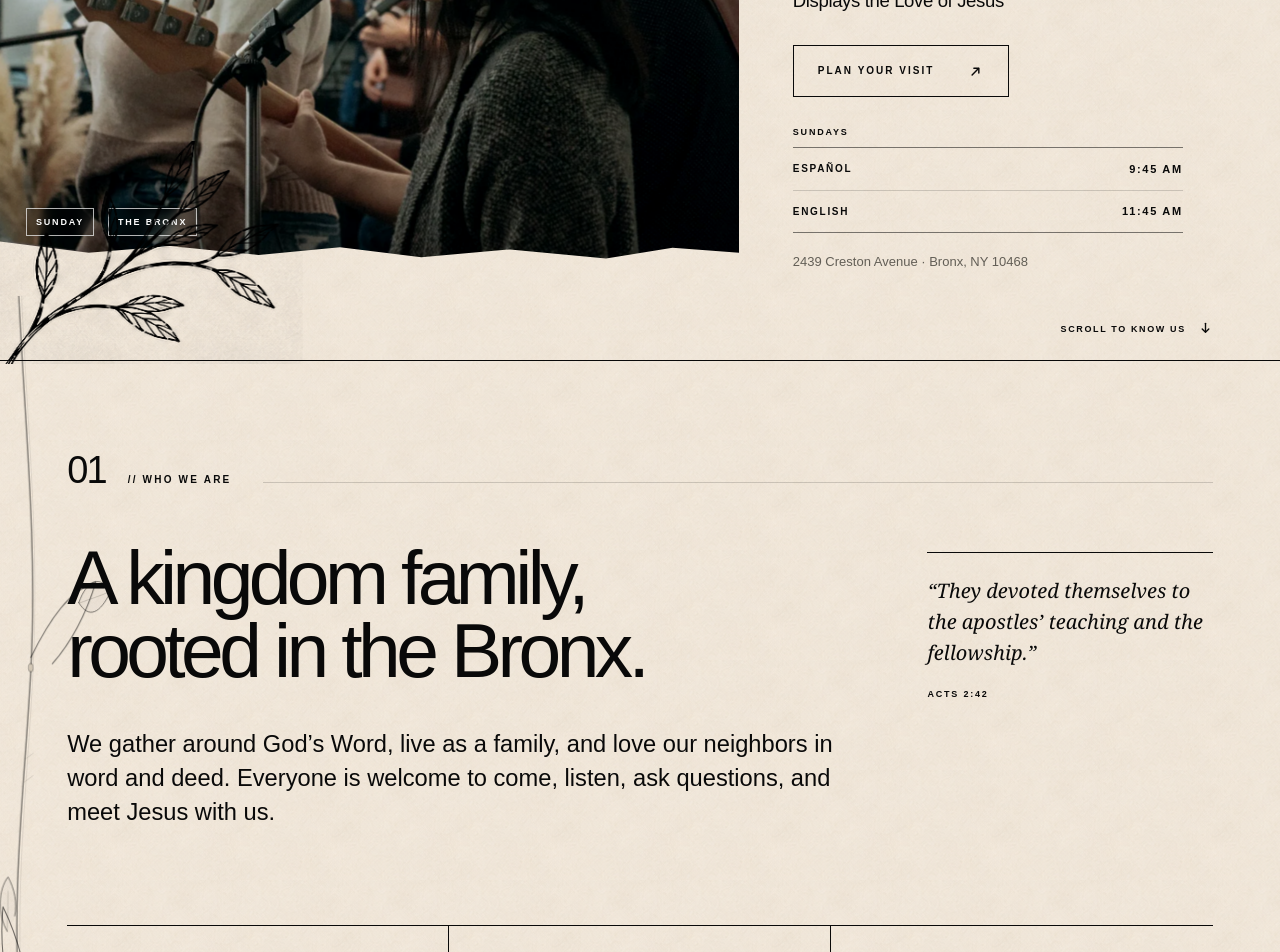
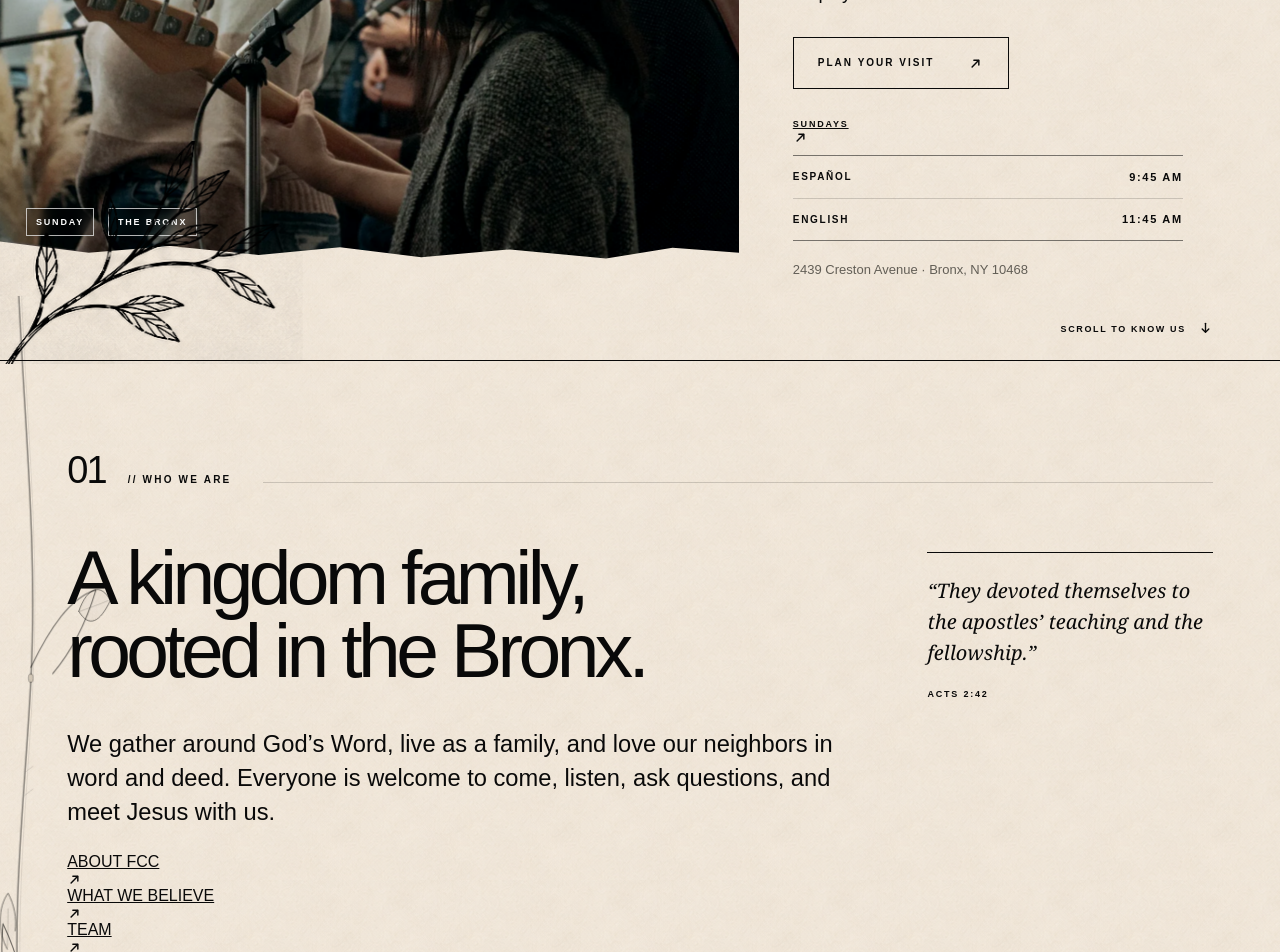
Before and after one commit to iLuzionsX/Fcc-gpt-line-ink, a React (Vite) app: page / in a window 1280 px wide. Shown: the part 440-1392 px from the top of the page. Built offline with nearby package versions, Linux system fonts and the light colour scheme.

Commit message:
Wire homepage into all redesigned FCC pages

```diff
--- a/src/App.jsx
+++ b/src/App.jsx
@@ -1,7 +1,9 @@
 import { useCallback, useEffect, useMemo, useRef, useState } from "react";
 import { InteriorPage } from "./InteriorPages.jsx";
+import { MoreInteriorPage } from "./MoreInteriorPages.jsx";
 
 const navItems = ["about", "sundays", "connect", "sermons", "give"];
+const interiorRoutes = ["about", "beliefs", "team", "sundays", "city-link", "sermons", "fcc-kids", "contact", "building", "give"];
 const services = [
   { id: "es", time: "9:45 AM" },
   { id: "en", time: "11:45 AM" },
@@ -424,7 +426,7 @@ export function App() {
   const [branchProgress, setBranchProgress] = useState(0);
   const [route, setRoute] = useState(() => {
     const slug = window.location.hash.replace(/^#\//, "");
-    return ["city-link", "sermons", "fcc-kids"].includes(slug) ? slug : null;
+    return interiorRoutes.includes(slug) ? slug : null;
   });
   const [lang, setLang] = useState(() => {
     try {
@@ -440,7 +442,7 @@ export function App() {
   useEffect(() => {
     const syncRoute = () => {
       const slug = window.location.hash.replace(/^#\//, "");
-      setRoute(["city-link", "sermons", "fcc-kids"].includes(slug) ? slug : null);
+      setRoute(interiorRoutes.includes(slug) ? slug : null);
     };
     window.addEventListener("hashchange", syncRoute);
     return () => window.removeEventListener("hashchange", syncRoute);
@@ -509,7 +511,9 @@ export function App() {
   }, [route]);
 
   if (route) {
-    return <InteriorPage route={route} lang={lang} onLanguage={setLang} />;
+    return ["city-link", "sermons", "fcc-kids"].includes(route)
+      ? <InteriorPage route={route} lang={lang} onLanguage={setLang} />
+      : <MoreInteriorPage route={route} lang={lang} onLanguage={setLang} />;
   }
 
   const onHeroPointer = (event) => {
@@ -537,7 +541,7 @@ export function App() {
           <p className="hero-deck hero-item">{t.heroDeck[0]}<br className="desktop-break" /> {t.heroDeck[1]}</p>
           <button className="ink-button hero-item button-arrow" onClick={() => setVisitOpen(true)}><span>{t.planVisit}</span><ArrowIcon /></button>
           <div className="service-block hero-item">
-            <span className="service-kicker">{t.sundays}</span>
+            <a className="service-kicker service-page-link" href="#/sundays">{t.sundays}<ArrowIcon /></a>
             <div className="times"><p><span>{t.serviceNames.es.toUpperCase()}</span><strong>9:45 AM</strong></p><p><span>{t.serviceNames.en.toUpperCase()}</span><strong>11:45 AM</strong></p></div>
           </div>
           <address className="address hero-item">{t.address}</address>
@@ -549,7 +553,13 @@ export function App() {
       <section id="about" className="section section-about" data-reveal>
         <div className="section-label"><span>01</span><span>{t.whoWeAre}</span></div>
         <div className="about-copy">
-          <div><h2>{t.aboutTitle[0]}<br />{t.aboutTitle[1]}</h2><p>{t.aboutCopy}</p></div>
+          <div><h2>{t.aboutTitle[0]}<br />{t.aboutTitle[1]}</h2><p>{t.aboutCopy}</p>
+            <nav className="about-page-links" aria-label={lang === "es" ? "Más sobre FCC" : "More about FCC"}>
+              <a href="#/about">{lang === "es" ? "SOBRE FCC" : "ABOUT FCC"}<ArrowIcon /></a>
+              <a href="#/beliefs">{lang === "es" ? "LO QUE CREEMOS" : "WHAT WE BELIEVE"}<ArrowIcon /></a>
+              <a href="#/team">{lang === "es" ? "EQUIPO" : "TEAM"}<ArrowIcon /></a>
+            </nav>
+          </div>
           <blockquote>{t.quote}<cite>{t.acts}</cite></blockquote>
         </div>
         <div className="values" aria-label={t.valuesLabel}>
@@ -576,7 +586,7 @@ export function App() {
           <div className="link-stack">
             <a href="#/city-link"><span>{t.links[0][0]}</span><span>{t.links[0][1]}</span><ArrowIcon /></a>
             <a href="#/fcc-kids"><span>{t.links[1][0]}</span><span>{t.links[1][1]}</span><ArrowIcon /></a>
-            <a href="https://www.fccbronx.org/contact" target="_blank" rel="noreferrer"><span>{t.links[2][0]}</span><span>{t.links[2][1]}</span><ArrowIcon /></a>
+            <a href="#/contact"><span>{t.links[2][0]}</span><span>{t.links[2][1]}</span><ArrowIcon /></a>
           </div>
         </div>
       </section>
@@ -598,7 +608,7 @@ export function App() {
         <p className="eyebrow">{t.generosity}</p>
         <h2>{t.giveTitle[0]}<br />{t.giveTitle[1]}</h2>
         <p>{t.giveCopy}</p>
-        <a className="ink-button button-arrow" href="https://www.fccbronx.org/give" target="_blank" rel="noreferrer"><span>{t.giveOnline}</span><ArrowIcon /></a>
+        <a className="ink-button button-arrow" href="#/give"><span>{t.giveOnline}</span><ArrowIcon /></a>
         <div className="give-line" aria-hidden="true"><span>{t.bronxLine}</span><span>·</span><span>JESUS</span><span>·</span><span>{t.kingdomFamily}</span></div>
       </section>
     </main>
```
